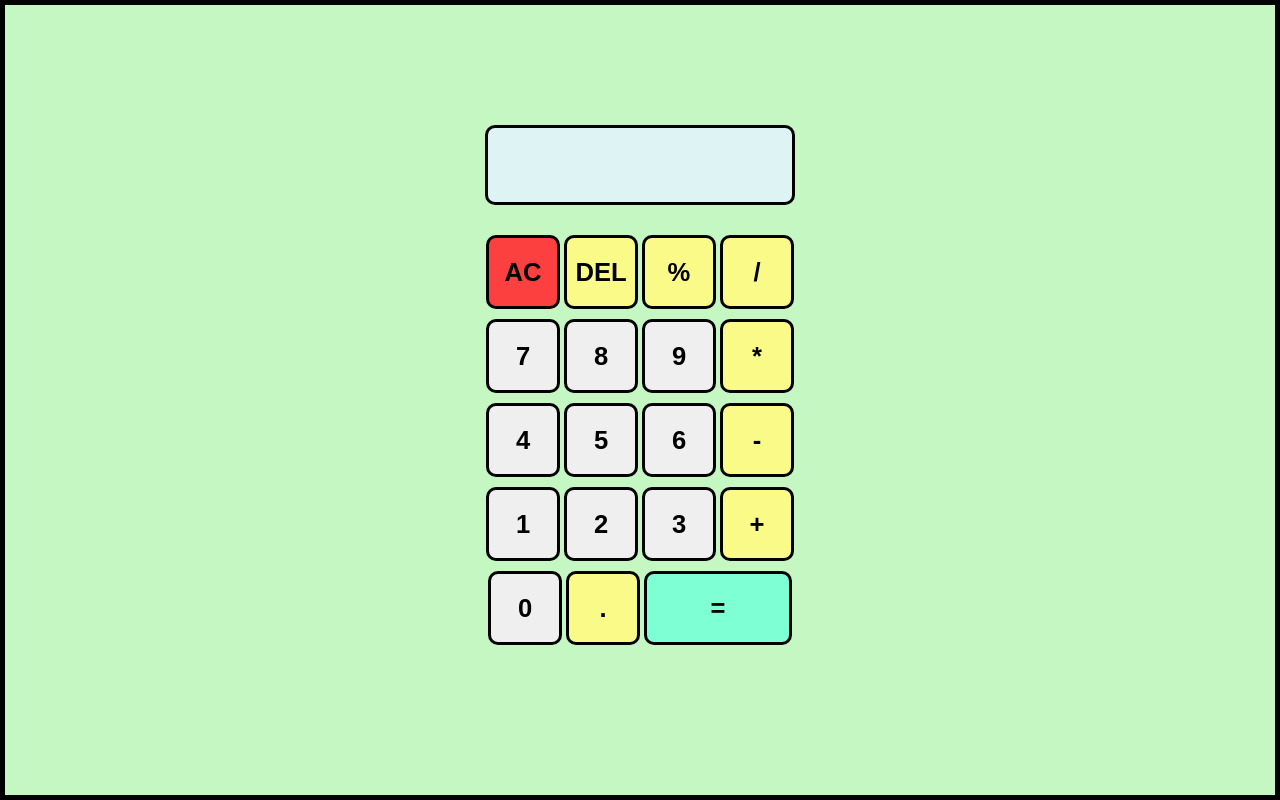
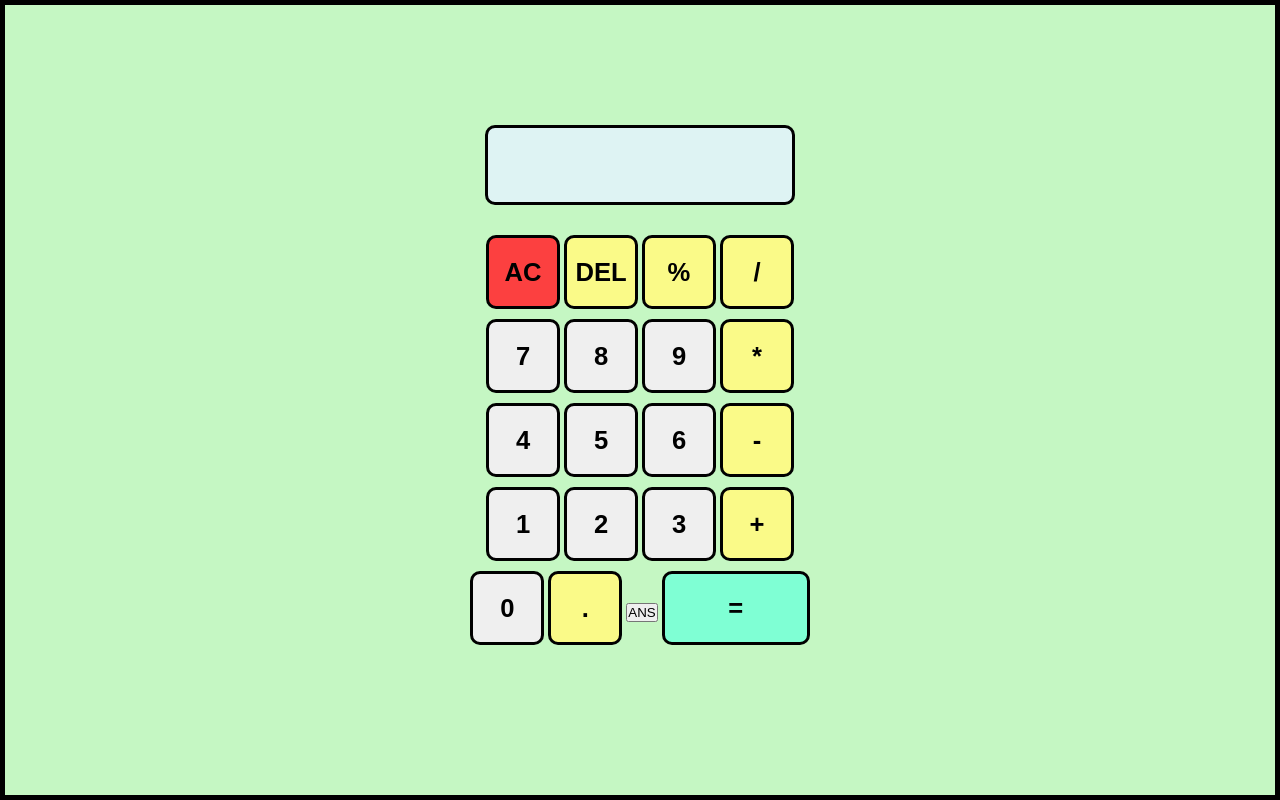
Before and after one commit to Nithilesh2/Calculator, a plain HTML site: page index.html in a window 1280 px wide. Drawn offline with Linux system fonts and the light colour scheme.

Commit message:
Update index.html

```diff
--- a/index.html
+++ b/index.html
@@ -40,6 +40,7 @@
                 <div>
                     <input class="bt-0" type="button" value="0" onclick="display.value += '0'">
                     <input class="bt-do" type="button" value="." onclick="display.value += '.'">
+                    <input class="bt-a" type="button" value="ANS" onclick="display.value = eval(display.value) ">
                     <input class="bt-e" type="button" value="=" onclick="display.value += ' = ' + eval(display.value)">
                 </div>
             </form>
```
